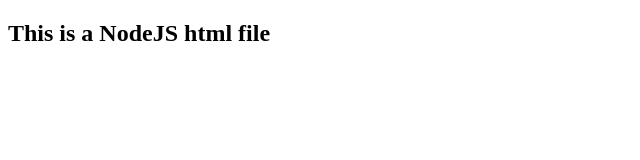
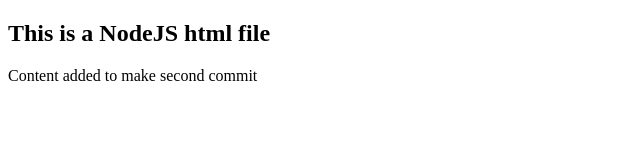
Before and after one commit to Simbamon/NodeJS_Web, a plain HTML site: page index.html in a window 1280 px wide. Shown: the whole page, without its empty margins (0-640 px from the left). Drawn offline with Linux system fonts and the light colour scheme.

Commit message:
Second commit

```diff
--- a/index.html
+++ b/index.html
@@ -7,5 +7,6 @@
 </head>
 <body>
     <h2>This is a NodeJS html file</h2>
+    <p>Content added to make second commit</p>
 </body>
 </html>
```
